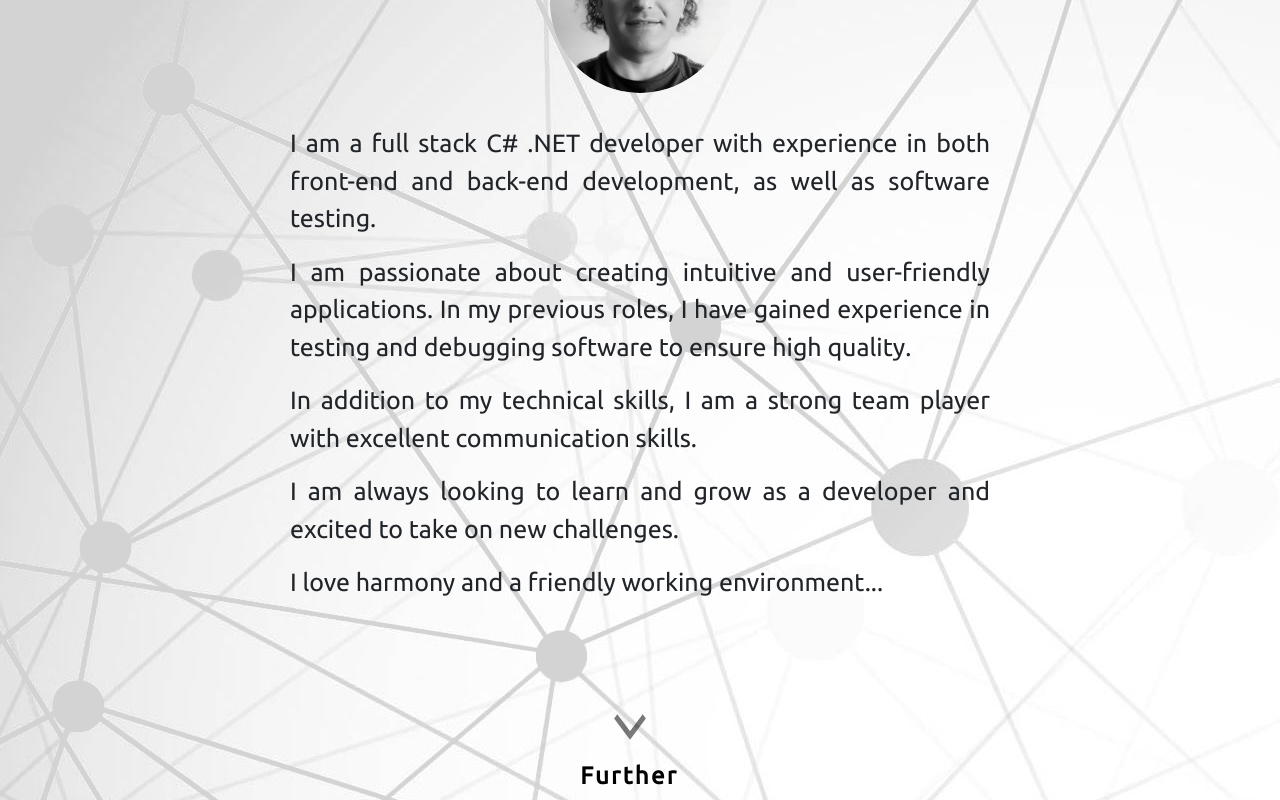
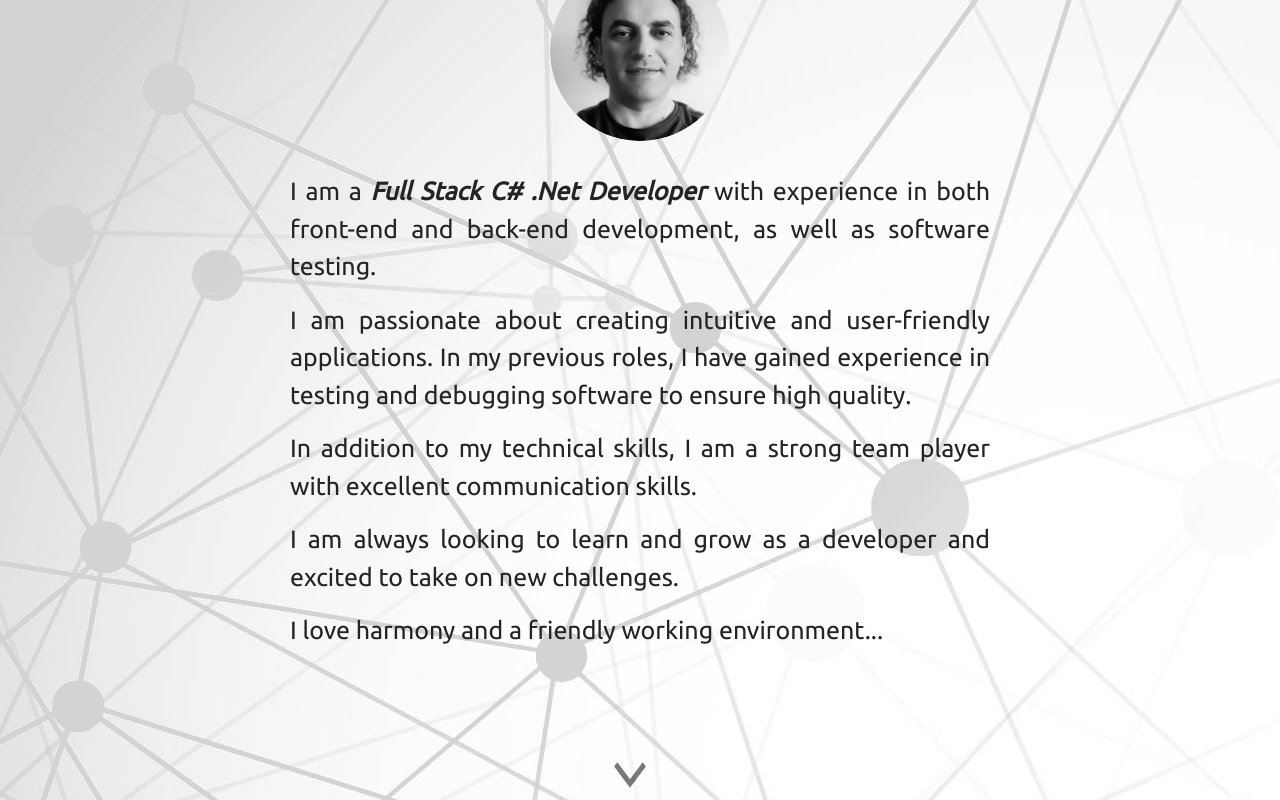
Before and after one commit to cetinarslan-it/portfolio, a React (Create React App) app: page / in a window 1280 px wide. Shown: the part 1100-1900 px from the top of the page. Built offline with nearby package versions, Linux system fonts and the light colour scheme.

Commit message:
Refactor resume.css

```diff
--- a/src/pages/aboutMe/AboutMe.jsx
+++ b/src/pages/aboutMe/AboutMe.jsx
@@ -13,7 +13,7 @@ function AboutMe() {
         </div>
         <div className="about__main__container-text">
           <p>
-            I am a full stack C# .NET developer with experience in both
+            I am a <em><b>Full Stack C# .Net Developer</b></em> with experience in both
             front-end and back-end development, as well as software testing.
           </p>
           <p>
--- a/src/pages/resume/Resume.jsx
+++ b/src/pages/resume/Resume.jsx
@@ -26,7 +26,7 @@ function Resume() {
                         <h3>{e.date}</h3>
                         <p className="mb-0 exp-title">{e.title}</p>
                         <hr></hr>
-                        <p className="mb-0">{e.exp}</p>
+                        <p className="mb-0 exp-body">{e.exp}</p>
                       </div>
                     </div>
                   </div>
--- a/src/pages/resume/resume.css
+++ b/src/pages/resume/resume.css
@@ -23,15 +23,15 @@
   transform: scale(1.08);
 }
 
-
 .exp-title {
   font-weight:bold;
   font-size:1.3rem;
 }
 
-hr{
-  margin-bottom:1rem;
+.exp-body {
+  margin-top:-3rem;
 }
+
 
 /* The actual timeline (the vertical ruler) */
 .main-timeline {
```
